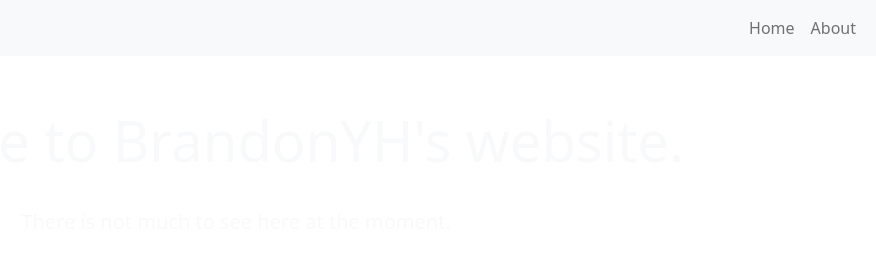
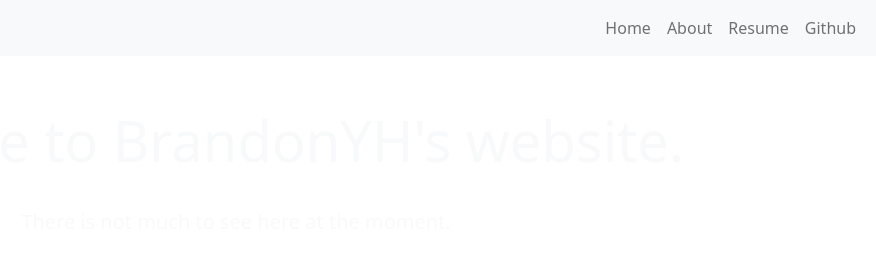
Before and after one commit to BrandonYH/brandonyh.github.io, a plain HTML site: page index.html in a window 1280 px wide. Shown: the top 280 px of the page, 404-1280 px from the left. Drawn offline with nearby package versions, Linux system fonts and the light colour scheme.

Commit message:
add links

```diff
--- a/index.html
+++ b/index.html
@@ -17,6 +17,12 @@
                     <li class="nav-item">
                         <a class="nav-link" href="/about">About</a>
                     </li>
+                    <li class="nav-item">
+                        <a class="nav-link" href="/about">Resume</a>
+                    </li>
+                    <li class="nav-item">
+                        <a class="nav-link" href="https://github.com/BrandonYH/">Github</a>
+                    </li>
                 </ul>
             </div>
         </nav>
```
